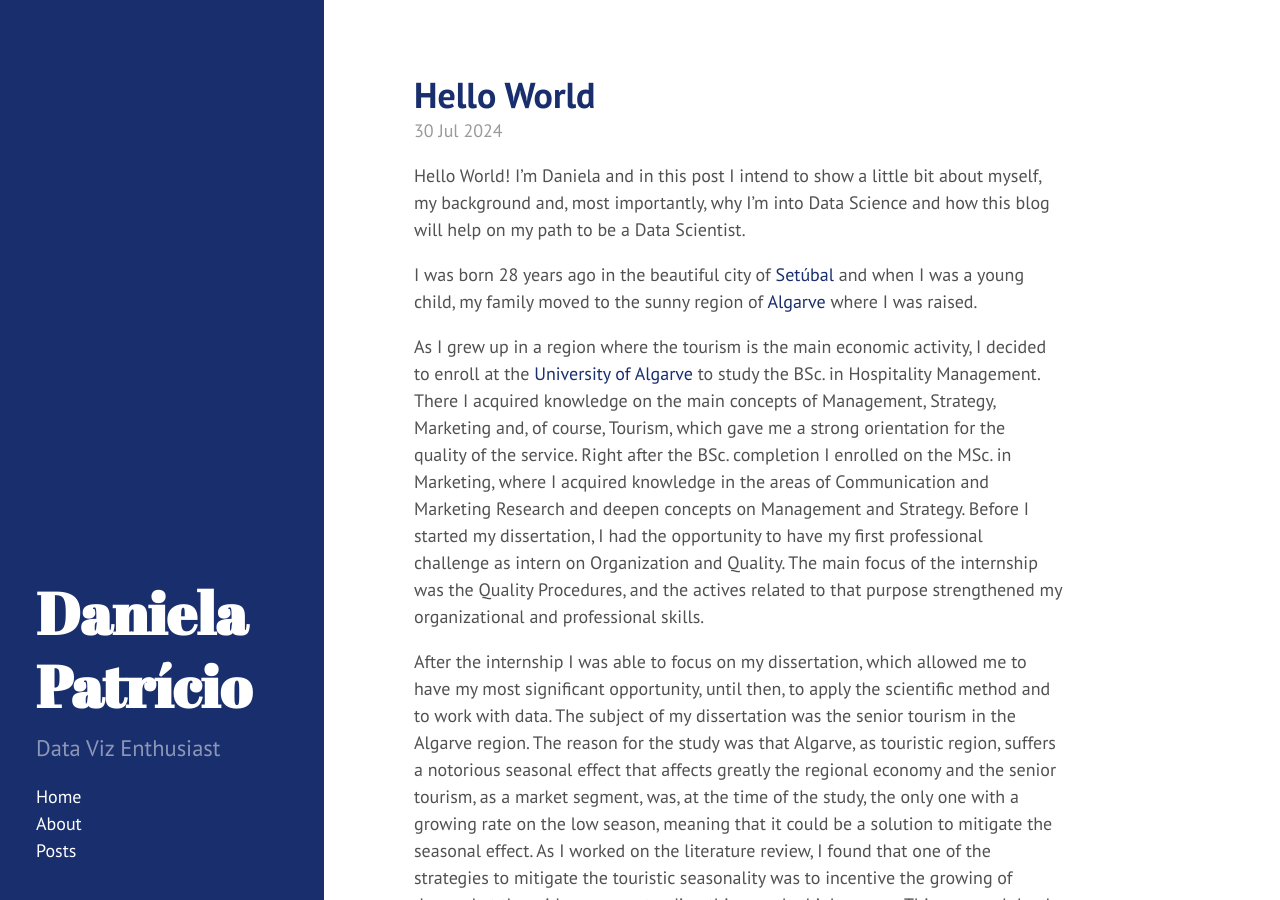
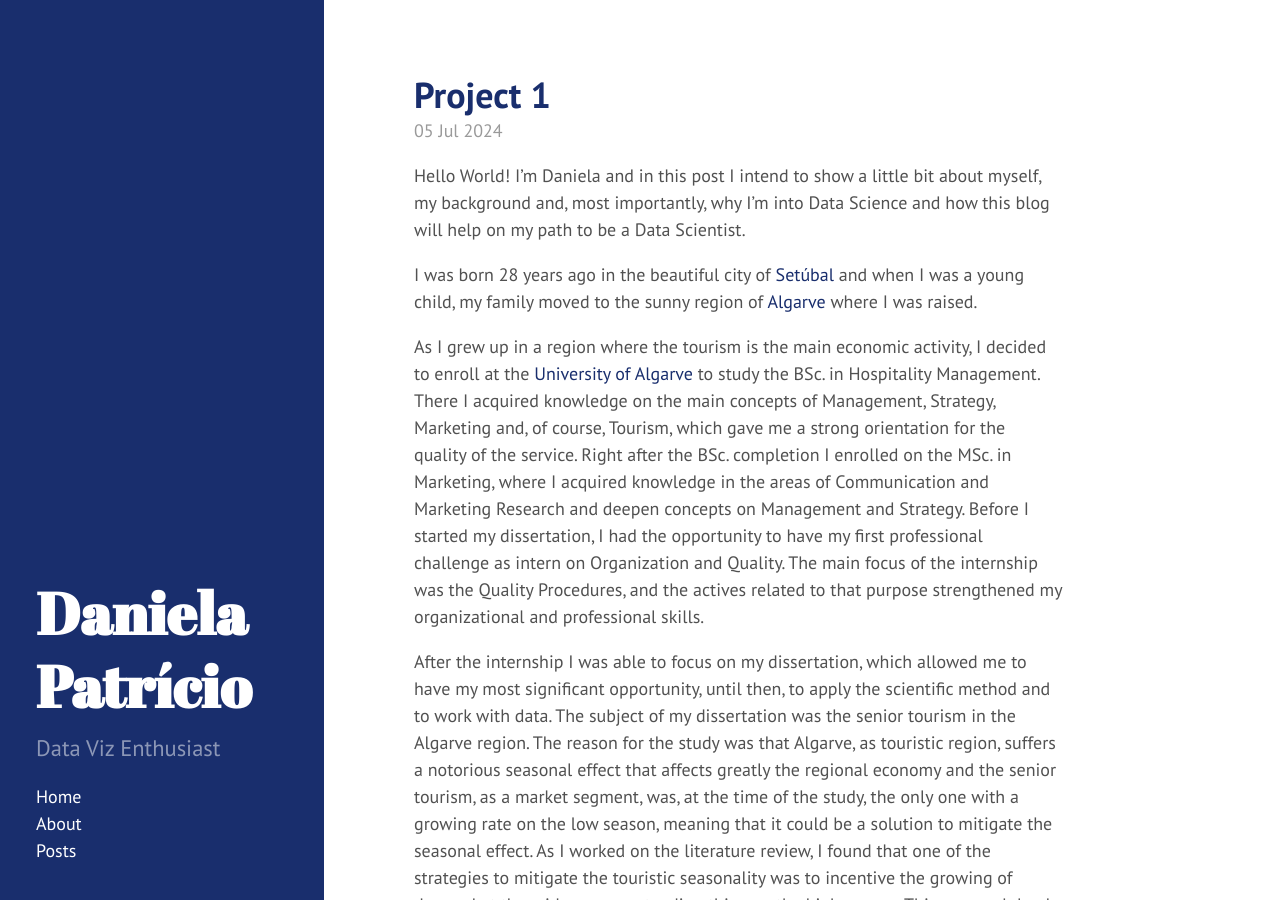
Before and after one commit to DanielaPatricio/DanielaPatricio.github.io, a Jekyll site: the page built from _posts/2024-07-05-project-1.md, in a window 1280 px wide and 900 px high. Built offline with Jekyll 4.4.1, drawn with Linux system fonts in a browser that asks for light colours.

Commit message:
Update and rename 2024-07-30-project-1.md to 2024-07-05-project-1.md
changed file name and title for testing

```diff
--- a/_posts/2024-07-30-project-1.md
+++ b/_posts/2024-07-05-project-1.md
@@ -1,6 +1,6 @@
 ---
 layout: post
-title: Hello World
+title: Project 1
 ---
 
 Hello World! I'm Daniela and in this post I intend to show a little bit about myself, my background and, most importantly, why I'm into Data Science and how this blog will help on my path to be a Data Scientist.
```
